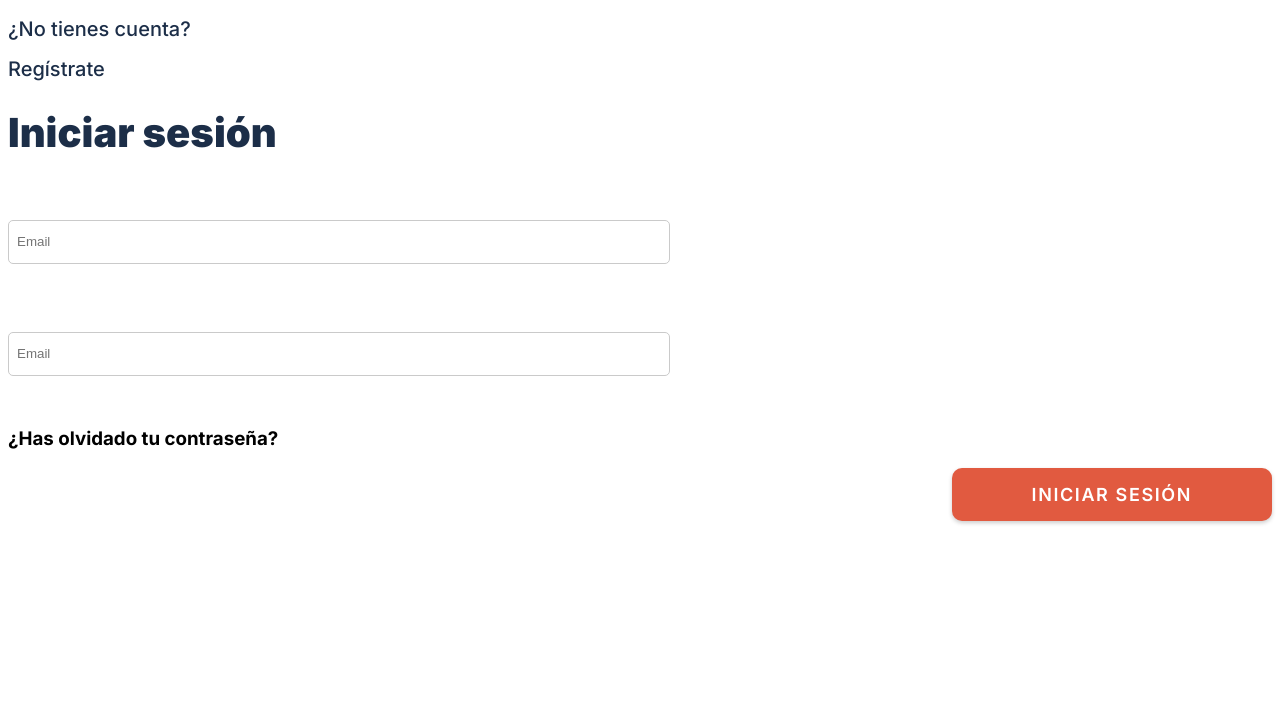
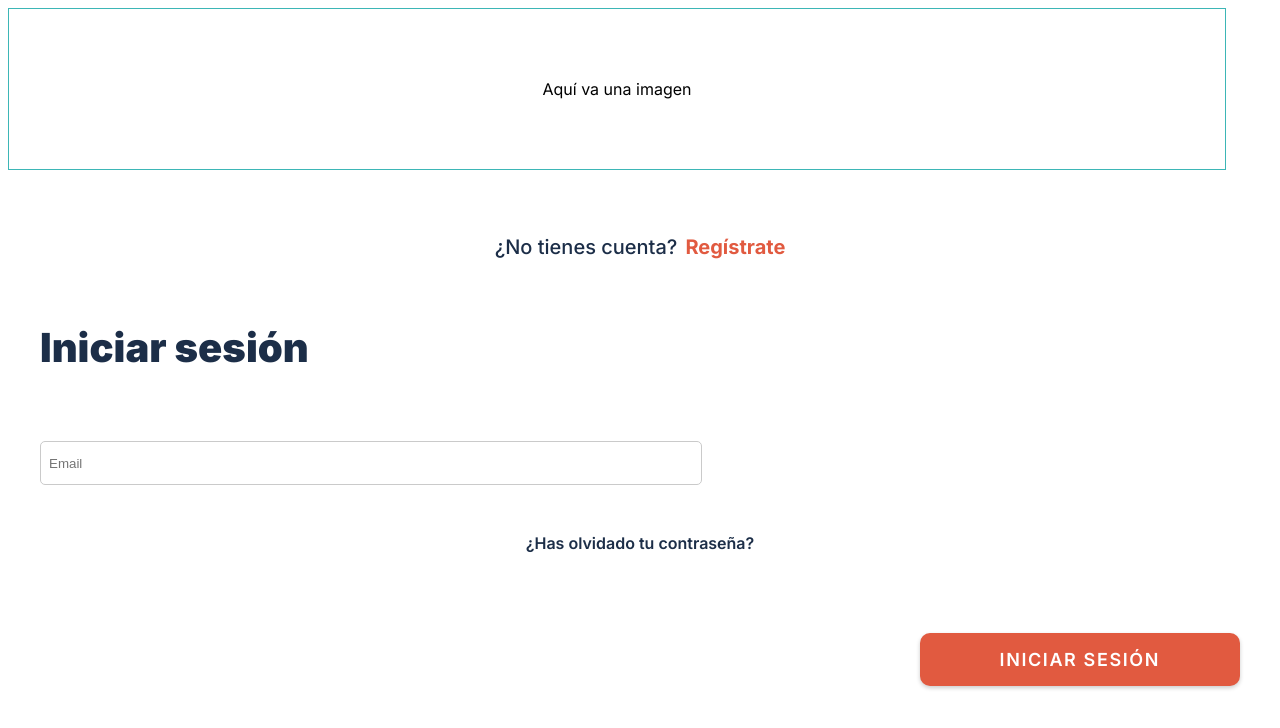
Before and after one commit to raulalhena/actos, a Next.js app: page /login in a window 1280 px wide. Shown: the top 728 px of the page. Built offline with nearby package versions, Linux system fonts and the light colour scheme.

Commit message:
Log In form component created and styles started

```diff
--- a/src/app/globals.css
+++ b/src/app/globals.css
@@ -16,6 +16,12 @@ h2 {
     font-weight: 500;
 }
 
+h3 {
+  color: #1c2e48;
+  font-size: 12pt;
+  font-weight: 600;
+}
+
 /* Para pantallas más grandes o iguales a 768px (md) */
 @media screen and (min-width: 768px) {
 }
--- a/src/app/interfaces/textInputProps.ts
+++ b/src/app/interfaces/textInputProps.ts
@@ -7,4 +7,5 @@ export interface TextInputProps {
     minLength: number;
     value: string | undefined;
     onChange: (event: React.ChangeEvent<HTMLInputElement>) => void;
+    className?: string;
 }
--- a/src/app/login/login.module.css
+++ b/src/app/login/login.module.css
@@ -0,0 +1,9 @@
+.header {
+  width: 95vw;
+  height: 20vh;
+  flex-shrink: 0;
+  display: flex;
+  justify-content: center;
+  align-items: center;
+  border: 1px solid rgb(61, 182, 182);
+}
--- a/src/app/login/page.tsx
+++ b/src/app/login/page.tsx
@@ -1,58 +1,12 @@
 'use client';
-import TextInput from '@/components/TextInput/TextInput';
+import LogInForm from '@/components/LogInForm/LogInForm';
 import styles from './login.module.css';
-import ButtonSubmit from '@/components/Button/ButtonSubmit';
-import { useState } from 'react';
-import { LogInProps } from '../interfaces/logInProps';
 
 const page = () => {
-    const [ logInData, setLogInData ] = useState<LogInProps>({
-        email: '',
-        password: '' });
-        // Input
-    const handleInputChange = (event: React.ChangeEvent<HTMLInputElement>) => {
-        const { id, value } = event.target;
-        setLogInData({
-            ...logInData,
-            [id]: value,
-        });
-    };
-    // Submit Button
-    const handlesubmit = (event: React.FormEvent) => {
-        event.preventDefault();
-        console.log(logInData);
-    };
     return (
         <div className={styles.logInPage}>
-            <form onSubmit={handlesubmit}>
-                <section>
-                    <h2>¿No tienes cuenta?</h2>
-                    <h2 className={styles.registerLink}>Regístrate</h2>
-                </section>
-                <h1>Iniciar sesión</h1>
-                <section>
-                    <TextInput
-                        id="email"
-                        label=""
-                        placeholder="Email"
-                        minLength={3}
-                        maxLength={175}
-                        value={logInData.email}
-                        onChange={handleInputChange}
-                    />
-                    <TextInput
-                        id="email"
-                        label=""
-                        placeholder="Email"
-                        minLength={3}
-                        maxLength={175}
-                        value={logInData.email}
-                        onChange={handleInputChange}
-                    />
-                </section>
-                <h3>¿Has olvidado tu contraseña?</h3>
-                <ButtonSubmit label="Iniciar sesión"/>
-            </form>
+            <section className={styles.header}>Aquí va una imagen</section>
+            <LogInForm />
         </div>
     );
 };
--- /dev/null
+++ b/src/components/LogInForm/LogInForm.module.css
@@ -0,0 +1,28 @@
+.logInFormContainer {
+    margin: 3rem 2rem;
+}
+
+.registerTitle {
+    display: flex;
+    gap: 0.5rem;
+    justify-content: center;
+    margin-bottom: 3rem;
+}
+
+.registerLink {
+    color: #e15a40;
+    font-weight: 700;
+}
+
+.logInForm {
+    margin-bottom: 5rem;
+}
+
+.forgotPasswordLink {
+    text-align: center;
+}
+
+.customInput {
+    color: blue;
+    width: 1000px;
+}
--- /dev/null
+++ b/src/components/LogInForm/LogInForm.tsx
@@ -0,0 +1,60 @@
+'use client';
+import TextInput from '@/components/TextInput/TextInput';
+import styles from './LogInForm.module.css';
+import ButtonSubmit from '@/components/Button/ButtonSubmit';
+import { useState } from 'react';
+import { LogInProps } from '@/app/interfaces/logInProps';
+
+const LogInForm = () => {
+    const [ logInData, setLogInData ] = useState<LogInProps>({
+        email: '',
+        password: '' });
+        // Input
+    const handleInputChange = (event: React.ChangeEvent<HTMLInputElement>) => {
+        const { id, value } = event.target;
+        setLogInData({
+            ...logInData,
+            [id]: value,
+        });
+    };
+    // Submit Button
+    const handlesubmit = (event: React.FormEvent) => {
+        event.preventDefault();
+        console.log(logInData);
+    };
+    return (
+        <div className={styles.logInFormContainer}>
+            <form onSubmit={handlesubmit}>
+                <section className={styles.registerTitle}>
+                    <h2>¿No tienes cuenta?</h2>
+                    <h2 className={styles.registerLink}>Regístrate</h2>
+                </section>
+                <section className={styles.logInForm}>
+                    <h1>Iniciar sesión</h1>
+                    <TextInput
+                        id="email"
+                        label=""
+                        placeholder="Email"
+                        minLength={3}
+                        maxLength={175}
+                        value={logInData.email}
+                        onChange={handleInputChange}
+                        className={styles.customInput}                   />
+                    {/* <TextInput
+                        id="email"
+                        label=""
+                        placeholder="Email"
+                        minLength={3}
+                        maxLength={175}
+                        value={logInData.email}
+                        onChange={handleInputChange}
+                    /> */}
+                    <h3 className={styles.forgotPasswordLink}>¿Has olvidado tu contraseña?</h3>
+                </section>
+                <ButtonSubmit  label="Iniciar sesión"  />
+            </form>
+        </div>
+    );
+};
+
+export default LogInForm;
```
Also changed, not shown: src/components/TextInput/TextInput.tsx (+6 -6 lines).
